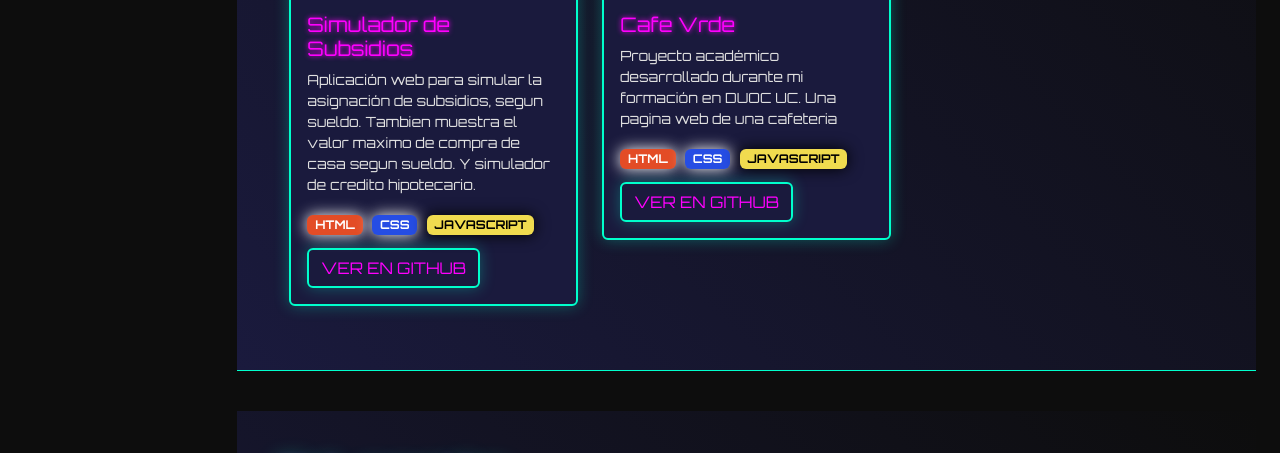
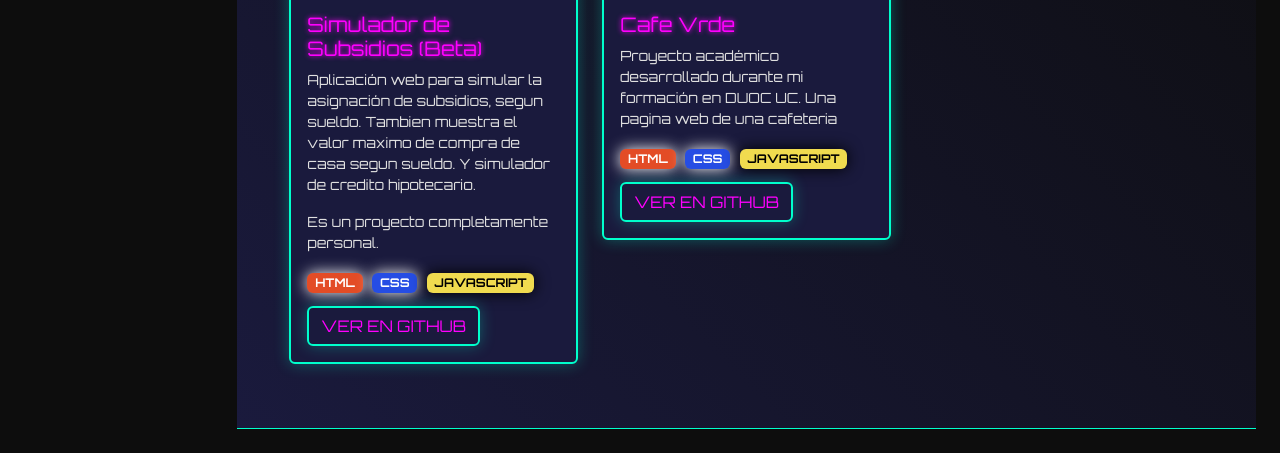
Before and after one commit to Pablo-Castro-Fuentes/Portafolio, a plain HTML site: page index.html in a window 1280 px wide. Shown: the part 830-1283 px from the top of the page. Drawn offline with nearby package versions, Linux system fonts and the light colour scheme.

Commit message:
Futuros cambios en el sector Portafolio

```diff
--- a/index.html
+++ b/index.html
@@ -50,8 +50,9 @@
                         <div class="card cyber-card">
                             <img src="Portafolio/Subsidios.png" class="card-img-top" alt="Simulador de Subsidios">
                             <div class="card-body">
-                                <h5 class="card-title">Simulador de Subsidios</h5>
+                                <h5 class="card-title">Simulador de Subsidios (Beta) </h5>
                                 <p class="card-text">Aplicación web para simular la asignación de subsidios, segun sueldo. Tambien muestra el valor maximo de compra de casa segun sueldo. Y simulador de credito hipotecario.</p>
+                                <p class="card-text">Es un proyecto completamente personal.</p>
                                 <div class="tech-tags mb-2">
                                     <span class="badge bg-html">HTML</span>
                                     <span class="badge bg-css">CSS</span>
```
